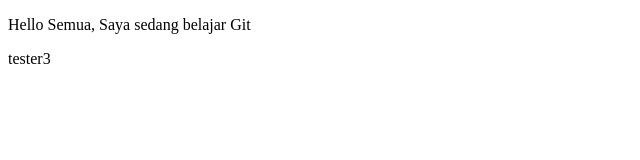
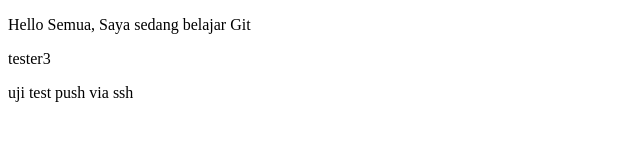
Before and after one commit to mbukhori97/latihan_git, a plain HTML site: page index.html in a window 1280 px wide. Shown: the whole page, without its empty margins (0-640 px from the left). Drawn offline with Linux system fonts and the light colour scheme.

Commit message:
index html test push ssh

```diff
--- a/index.html
+++ b/index.html
@@ -7,5 +7,6 @@
     <body>
         <p>Hello Semua, Saya sedang belajar Git</p>
 	<p>tester3</p>
+	<p>uji test push via ssh</p>
     </body>
 </html>
```
